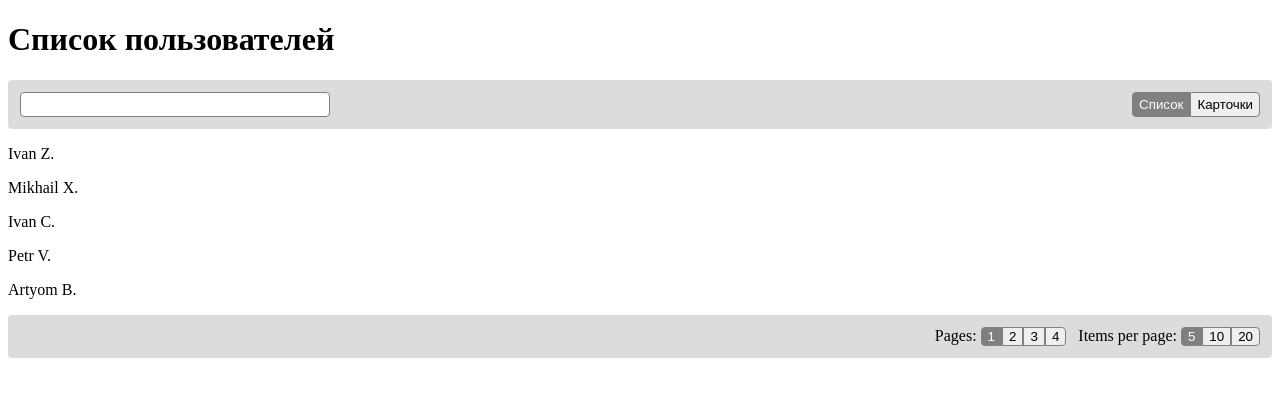
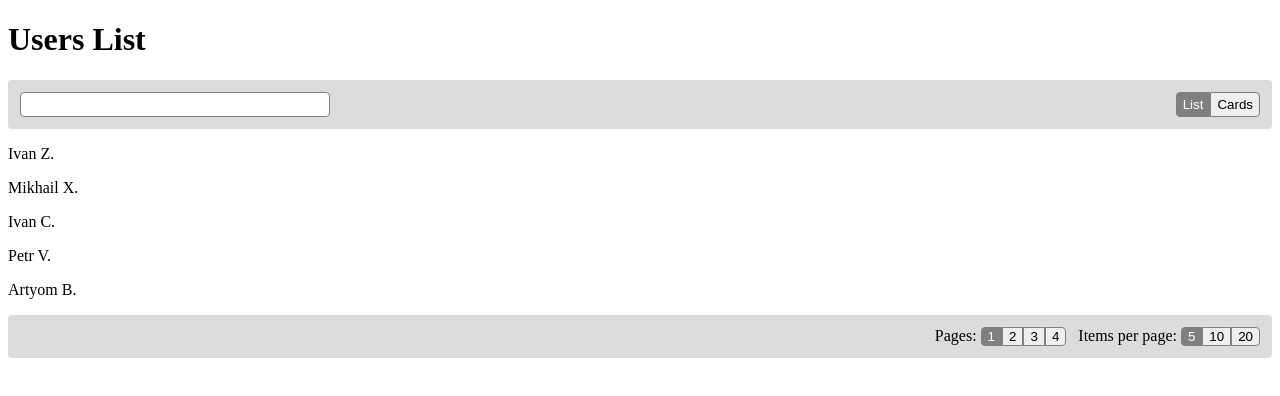
Before and after one commit to nizami/user-list, an Angular app: page / in a window 1280 px wide. Shown: the top 396 px of the page. Built offline with nearby package versions, Linux system fonts and the light colour scheme.

Commit message:
Refactoring

```diff
--- a/src/app/app.component.html
+++ b/src/app/app.component.html
@@ -1,3 +1,3 @@
-<h1>Список пользователей</h1>
+<h1>Users List</h1>
 
 <app-users-list></app-users-list>
--- a/src/app/users-list/users-list.component.html
+++ b/src/app/users-list/users-list.component.html
@@ -7,19 +7,19 @@
     [class.active]="currentViewState === ViewState.List"
     (click)="setViewState(ViewState.List)"
   >
-    Список
+    List
   </button>
   <button
     [class.active]="currentViewState === ViewState.Cards"
     (click)="setViewState(ViewState.Cards)"
   >
-    Карточки
+    Cards
   </button>
 </form>
 
 <div>
-  @if (loading$ | async) {
-    <h2>Загрузка</h2>
+  @if (loading) {
+    <h2>Loading</h2>
   }
   @else {
     @if (response; as response) {
@@ -36,13 +36,14 @@
         }
       }
       @else {
-        <h2>Ничего не найдено</h2>
+        <h2>Nothing found</h2>
       }
     }
   }
 </div>
 
 
+@if (!loading && allPageNumbers.length > 0) {
   <div class="footer">
     <div class="divider"></div>
 
@@ -60,3 +61,4 @@
       }
     </div>
   </div>
+}
--- a/src/app/users-list/users-list.component.ts
+++ b/src/app/users-list/users-list.component.ts
@@ -65,14 +65,14 @@ export class UsersListComponent implements OnInit, OnDestroy {
       return Array.from({ length }, (x, i) => i + 1);
     }
 
-    return [1];
+    return [];
   }
 
   protected get currentPageNumber() {
     return this.searchForm.getRawValue().pageNumber;
   }
 
-  protected loading$ = new Subject<boolean>();
+  protected loading = false;
   protected response?: UserListResponseDto;
 
   private destroy$ = new Subject<void>();
@@ -92,7 +92,6 @@ export class UsersListComponent implements OnInit, OnDestroy {
   public ngOnDestroy() {
     this.destroy$.next();
     this.destroy$.complete();
-    this.loading$.complete();
   }
 
   protected setViewState(value: ViewState): void {
@@ -109,13 +108,13 @@ export class UsersListComponent implements OnInit, OnDestroy {
 
   private updateSearchedUsers() {
     const request = this.searchForm.getRawValue();
-    this.loading$.next(true);
+    this.loading = true;
 
     this.usersApi
       .getList(request)
       .pipe(
         takeUntil(this.destroy$),
-        finalize(() => this.loading$.next(false))
+        finalize(() => (this.loading = false))
       )
       .subscribe((response) => {
         console.log(response);
--- a/src/index.html
+++ b/src/index.html
@@ -2,7 +2,7 @@
 <html lang="en">
   <head>
     <meta charset="utf-8" />
-    <title>Список пользователей</title>
+    <title>Users List</title>
     <base href="/" />
     <meta name="viewport" content="width=device-width, initial-scale=1" />
     <link rel="icon" type="image/x-icon" href="favicon.ico" />
```
Lines whose indentation alone changed are shown as unchanged.
